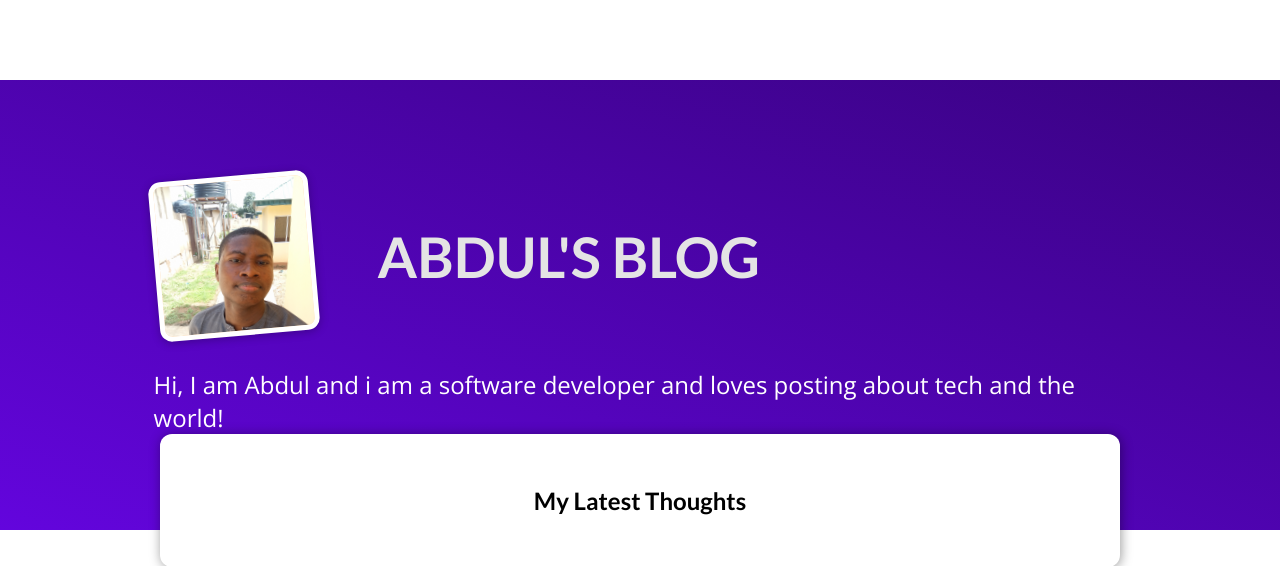
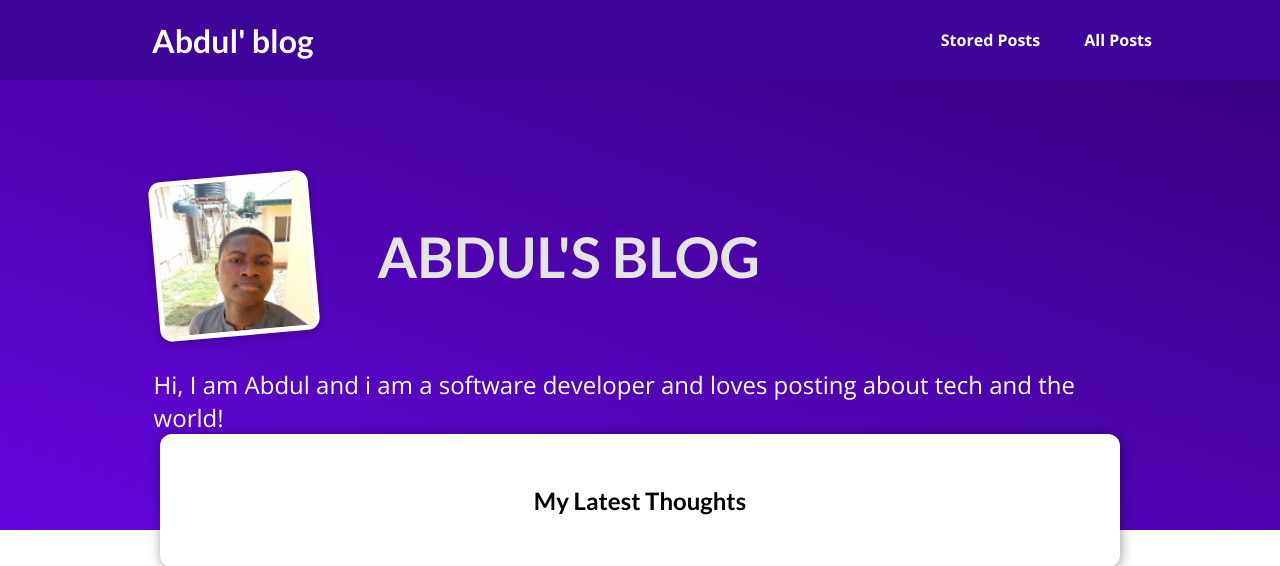
Before and after one commit to Abdul-abiola/django-blog-site, a Django app: page / in a window 1280 px wide. Shown: the top 566 px of the page. Run offline with Django 5.2, Linux system fonts and the light colour scheme; data that the repository does not hold is empty.

Commit message:
Update app.css

```diff
--- a/static/app.css
+++ b/static/app.css
@@ -26,13 +26,12 @@
   justify-content: space-between;
   align-items: center;
   padding: 0 10%;
-  /* position: absolute;
-  top: 0;
-  left: 0; */
+  background-color: #3e059b;
 }
 #main-navigation nav{
   display: flex;
   align-items: center;
+  gap: 20px;
 }
 
 #main-navigation a {
```
